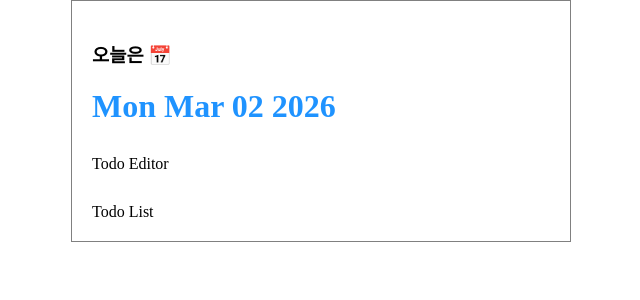
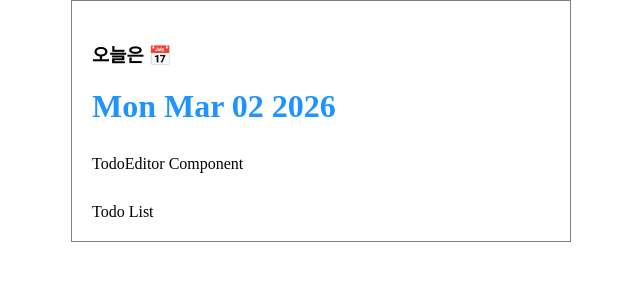
Before and after one commit to gyeonggumun/study_schedule_management, a React (Create React App) app: page / in a window 1280 px wide. Shown: the top 300 px of the page, without its empty margins (319-959 px from the left). Built offline with nearby package versions, Linux system fonts and the light colour scheme.

Commit message:
TodoEditor 컴포넌트 랜더링 설정

```diff
--- a/src/App.js
+++ b/src/App.js
@@ -1,10 +1,11 @@
 import './App.css';
 import Header from './component/Header';
+import TodoEditor from './component/TodoEditor';
 
 function App() {
   return <div className="App">
     <Header />
-    <div>Todo Editor</div>
+    <TodoEditor />
     <div>Todo List</div>
   </div>
 }
```
